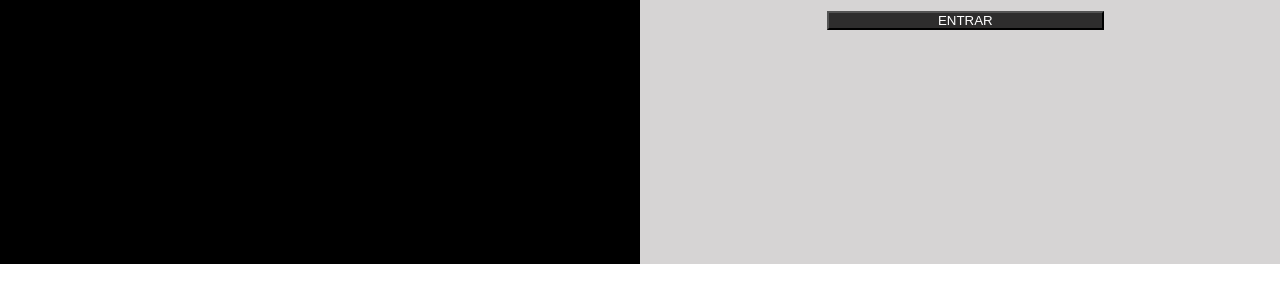
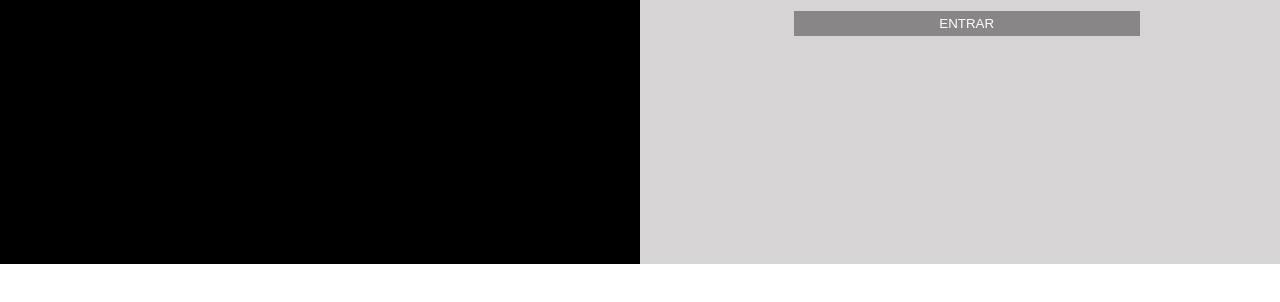
Before and after one commit to antonielsoares/login02, a plain HTML site: page index.html in a window 1280 px wide. Shown: the part 364-666 px from the top of the page. Drawn offline with Linux system fonts and the light colour scheme.

Commit message:
Add files via upload

```diff
--- a/css/stile.css
+++ b/css/stile.css
@@ -32,6 +32,7 @@ p{
     font-size: 22px;
 }
 .btn-1{
+    margin-top: 15px;
     width: 166px;
     height: 33px;
     cursor: pointer;
@@ -59,9 +60,11 @@ input{
 }
 .btn-2{
     color: white;
-    background-color: rgb(46, 45, 45);
-    width: 277px;
-    margin: 14px 10%;
+    background-color: rgb(136, 134, 134);
+    width: 104%;
+    margin: 14px auto;
+    border: none;
+    padding: 5px;
 }
 
 @media screen and (max-width: 875px) {
```
